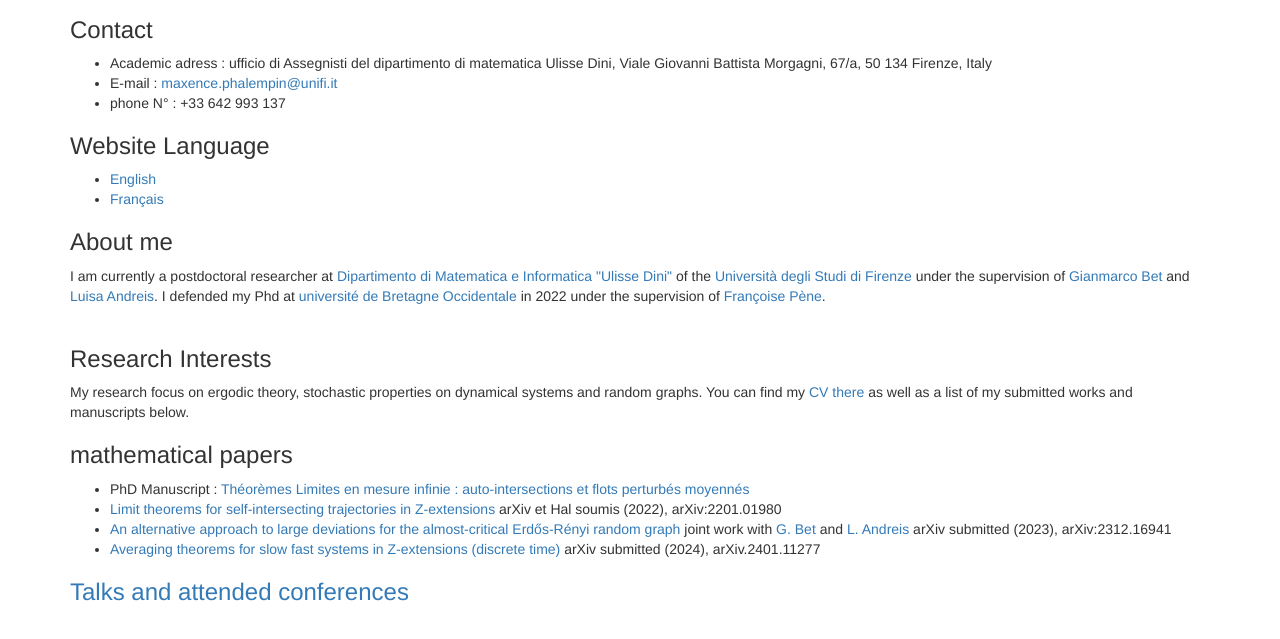
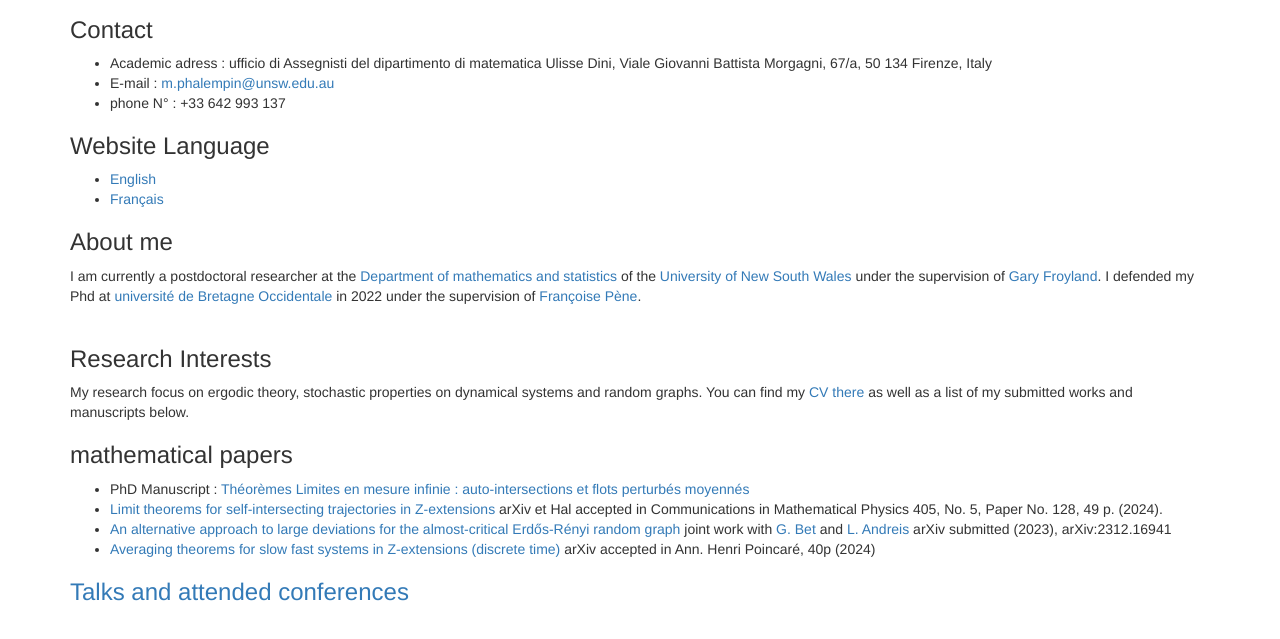
Before and after one commit to laascarr/home-page, a plain HTML site: page web_engl.html in a window 1280 px wide. Shown: the part 63-702 px from the top of the page. Drawn offline with nearby package versions, Linux system fonts and the light colour scheme.

Commit message:
Update web_engl.html

```diff
--- a/web_engl.html
+++ b/web_engl.html
@@ -17,7 +17,7 @@
 <p><h3>Contact</h3>
         <ul>
 		<li>Academic adress : ufficio di Assegnisti del dipartimento di matematica Ulisse Dini, Viale Giovanni Battista Morgagni, 67/a, 50 134 Firenze, Italy</li>
-                <li>E-mail : <a href="mailto:maxence.phalempin@unifi.it">maxence.phalempin@unifi.it</a></li>
+                <li>E-mail : <a href="mailto:m.phalempin@unsw.edu.au">m.phalempin@unsw.edu.au</a></li>
                 <li>phone N° : +33 642 993 137</li>
         </ul></p>
 
@@ -30,8 +30,8 @@
 
 <p><h3>About me</h3>
 
-	I am currently a postdoctoral researcher at <a href="https://www.dimai.unifi.it/">Dipartimento di Matematica e Informatica "Ulisse Dini"</a>  of the <a href="https://www.unifi.it">Università degli Studi di Firenze</a>
-	under the supervision of <a href="https://people.dimai.unifi.it/bet">Gianmarco Bet</a> and <a href="https://sites.google.com/view/luisaandreis/home">Luisa Andreis</a>. I defended my Phd at <a href="https://www.univ-brest.fr/fr">université de Bretagne Occidentale</a> in 2022 under the supervision of <a href="http://lmba.math.univ-brest.fr/perso/francoise.pene/">Françoise Pène</a>.</br></br>
+	I am currently a postdoctoral researcher at the <a href="https://www.unsw.edu.au/research/dynamicdata">Department of mathematics and statistics</a>  of the <a href="https://www.unifi.it">University of New South Wales</a>
+	under the supervision of <a href="https://research.unsw.edu.au/people/professor-gary-froyland">Gary Froyland</a>. I defended my Phd at <a href="https://www.univ-brest.fr/fr">université de Bretagne Occidentale</a> in 2022 under the supervision of <a href="http://lmba.math.univ-brest.fr/perso/francoise.pene/">Françoise Pène</a>.</br></br>
 
 <p><h3>Research Interests</h3>
 
@@ -40,9 +40,9 @@ My research focus on ergodic theory, stochastic properties on dynamical systems
 <h3>mathematical papers</h3>
 <ul>
 		<li>PhD Manuscript :  <a href="https://theses.hal.science/tel-03881987"> Théorèmes Limites en mesure infinie : auto-intersections et flots perturbés moyennés </a>
-		<li> <a href="https://arxiv.org/abs/2201.01980"> Limit theorems for self-intersecting trajectories in Z-extensions </a> arXiv et Hal soumis (2022), arXiv:2201.01980
+		<li> <a href="https://arxiv.org/abs/2201.01980"> Limit theorems for self-intersecting trajectories in Z-extensions </a> arXiv et Hal accepted in Communications in Mathematical Physics 405, No. 5, Paper No. 128, 49 p. (2024).
 		<li> <a href="https://arxiv.org/abs/2312.16941"> An alternative approach to large deviations for the almost-critical Erdős-Rényi random graph </a> joint work with <a href="https://people.dimai.unifi.it/bet">G. Bet</a> and <a href="https://sites.google.com/view/luisaandreis/home">L. Andreis</a> arXiv submitted (2023), arXiv:2312.16941
-		<li> <a href="https://doi.org/10.48550/arXiv.2401.11277"> Averaging theorems for slow fast systems in Z-extensions (discrete time) </a> arXiv submitted (2024), arXiv.2401.11277</ul>
+		<li> <a href="https://doi.org/10.48550/arXiv.2401.11277"> Averaging theorems for slow fast systems in Z-extensions (discrete time) </a> arXiv accepted in Ann. Henri Poincaré, 40p (2024) </ul>
 </p>
 
 
```
